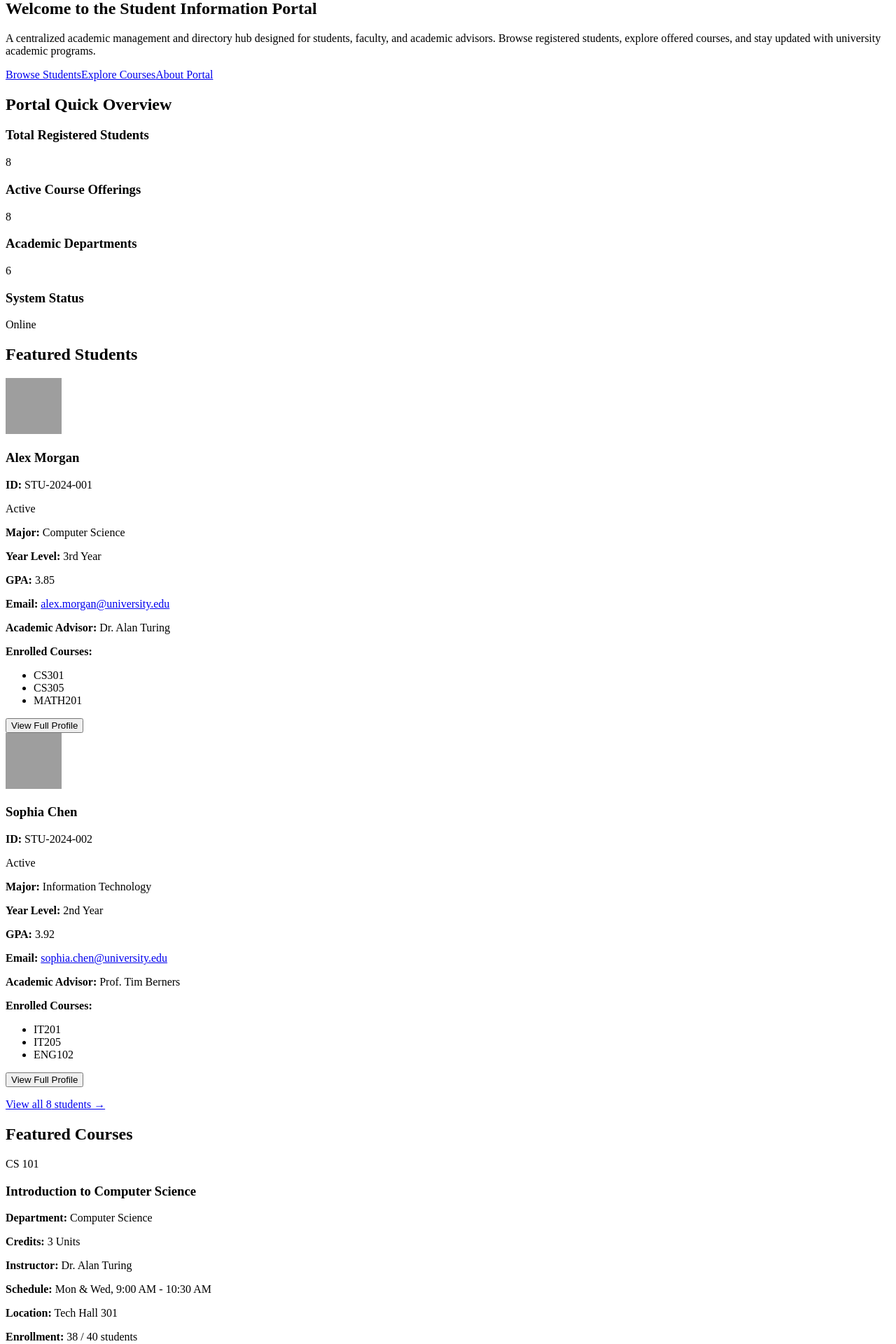
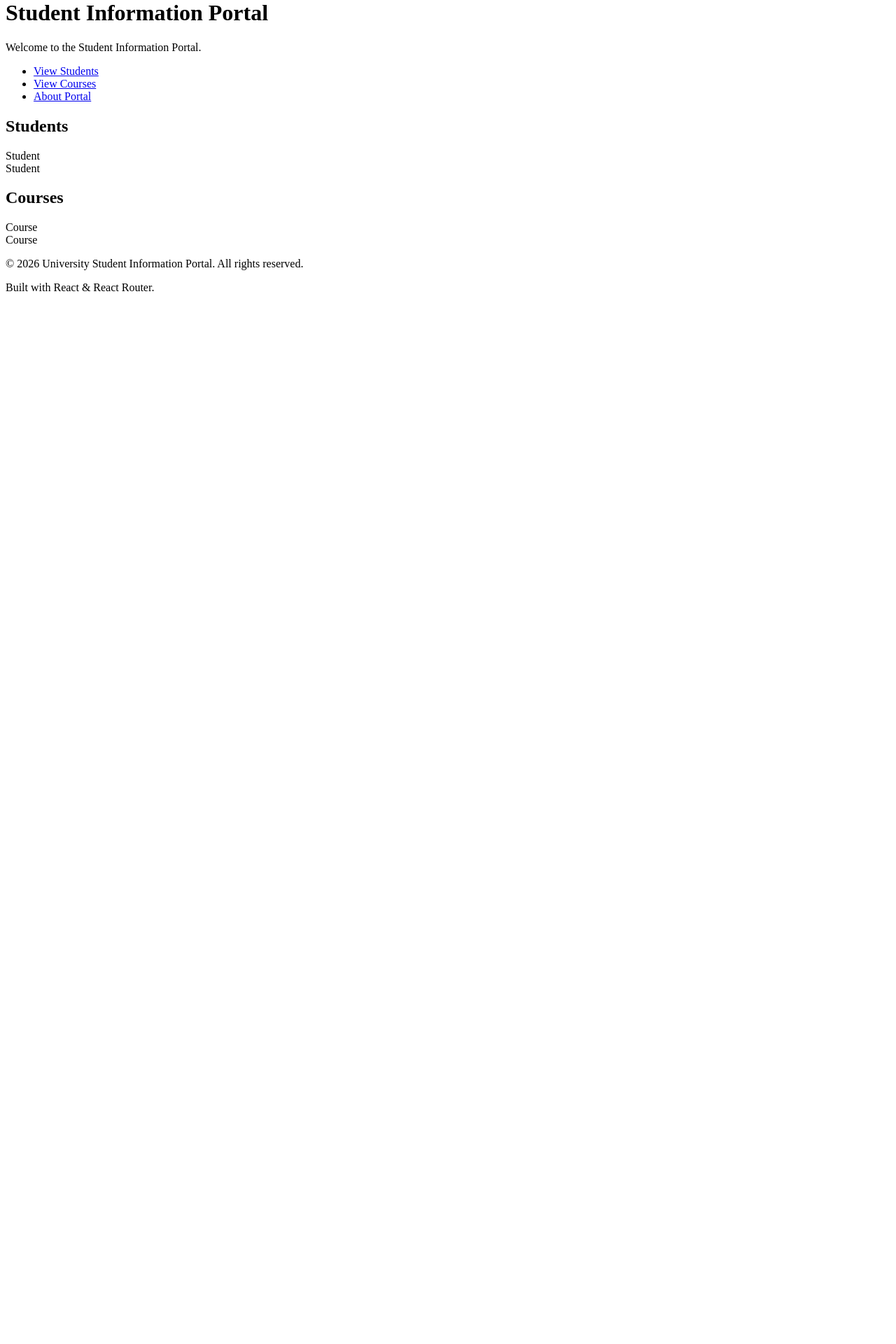
Before and after one commit to marynethluna/student-information-portal, a React (Vite) app: page / in a window 1280 px wide. Shown: the part 160-2080 px from the top of the page at 70% size. After the commit the page ends 800 px from the top, so only its background shows below. Built offline with nearby package versions, Linux system fonts and the light colour scheme; grey boxes are pictures that could not be loaded.

Commit message:
refactor: simplify StudentCard and CourseCard to display Student and Course labels on no-style branch

```diff
--- a/src/components/CourseCard.jsx
+++ b/src/components/CourseCard.jsx
@@ -1,37 +1,10 @@
 import React from 'react';
 
-function CourseCard({ course, onSelect }) {
-  if (!course) return null;
-
+function CourseCard() {
   return (
-    <article className="course-card" id={`course-${course.id}`}>
-      <div className="course-card-header">
-        <span className="course-code-badge">{course.code}</span>
-        <h3 className="course-title">{course.title}</h3>
-        <p className="course-department"><strong>Department:</strong> {course.department}</p>
-      </div>
-
-      <div className="course-card-body">
-        <p className="course-credits"><strong>Credits:</strong> {course.credits} Units</p>
-        <p className="course-instructor"><strong>Instructor:</strong> {course.instructor}</p>
-        <p className="course-schedule"><strong>Schedule:</strong> {course.schedule}</p>
-        <p className="course-room"><strong>Location:</strong> {course.room}</p>
-        <p className="course-enrollment">
-          <strong>Enrollment:</strong> {course.enrolled} / {course.capacity} students
-        </p>
-        <p className="course-description">{course.description}</p>
-      </div>
-
-      <div className="course-card-footer">
-        <button
-          type="button"
-          className="btn btn-secondary"
-          onClick={() => onSelect && onSelect(course)}
-        >
-          View Course Details
-        </button>
-      </div>
-    </article>
+    <div className="course-card">
+      Course
+    </div>
   );
 }
 
--- a/src/components/StudentCard.jsx
+++ b/src/components/StudentCard.jsx
@@ -1,52 +1,10 @@
 import React from 'react';
 
-function StudentCard({ student, onSelect }) {
-  if (!student) return null;
-
+function StudentCard() {
   return (
-    <article className="student-card" id={`student-${student.id}`}>
-      <div className="student-card-header">
-        <img
-          src={student.avatar}
-          alt={`Profile portrait of ${student.name}`}
-          className="student-avatar"
-          width="80"
-          height="80"
-        />
-        <div className="student-header-info">
-          <h3 className="student-name">{student.name}</h3>
-          <p className="student-id"><strong>ID:</strong> {student.id}</p>
-          <span className="student-status-badge">{student.status}</span>
-        </div>
-      </div>
-
-      <div className="student-card-body">
-        <p className="student-major"><strong>Major:</strong> {student.major}</p>
-        <p className="student-year"><strong>Year Level:</strong> {student.year}</p>
-        <p className="student-gpa"><strong>GPA:</strong> {student.gpa.toFixed(2)}</p>
-        <p className="student-email"><strong>Email:</strong> <a href={`mailto:${student.email}`}>{student.email}</a></p>
-        <p className="student-advisor"><strong>Academic Advisor:</strong> {student.advisor}</p>
-
-        <div className="student-courses">
-          <strong>Enrolled Courses:</strong>
-          <ul>
-            {student.enrolledCourses.map((code) => (
-              <li key={code}>{code}</li>
-            ))}
-          </ul>
-        </div>
-      </div>
-
-      <div className="student-card-footer">
-        <button
-          type="button"
-          className="btn btn-primary"
-          onClick={() => onSelect && onSelect(student)}
-        >
-          View Full Profile
-        </button>
-      </div>
-    </article>
+    <div className="student-card">
+      Student
+    </div>
   );
 }
 
--- a/src/pages/Courses.jsx
+++ b/src/pages/Courses.jsx
@@ -1,25 +1,20 @@
-import React, { useState } from 'react';
-import { coursesData } from '../data/coursesData';
+import React from 'react';
 import CourseCard from '../components/CourseCard';
 
 function Courses() {
-  const [courses] = useState(coursesData);
-
   return (
     <main className="page-content courses-page">
       <header className="page-header">
-        <h1>Course Catalog</h1>
-        <p>Explore current academic course offerings, instructors, credits, schedules, and capacity limits.</p>
+        <h1>Courses</h1>
       </header>
 
-      <section className="directory-summary">
-        <p>Showing <strong>{courses.length}</strong> available courses</p>
-      </section>
-
       <section className="cards-grid">
-        {courses.map((course) => (
-          <CourseCard key={course.id} course={course} />
-        ))}
+        <CourseCard />
+        <CourseCard />
+        <CourseCard />
+        <CourseCard />
+        <CourseCard />
+        <CourseCard />
       </section>
     </main>
   );
--- a/src/pages/Home.jsx
+++ b/src/pages/Home.jsx
@@ -1,70 +1,37 @@
 import React from 'react';
 import { Link } from 'react-router-dom';
-import { studentsData } from '../data/studentsData';
-import { coursesData } from '../data/coursesData';
 import StudentCard from '../components/StudentCard';
 import CourseCard from '../components/CourseCard';
 
 function Home() {
-  const featuredStudents = studentsData.slice(0, 2);
-  const featuredCourses = coursesData.slice(0, 2);
-
   return (
     <main className="page-content home-page">
-      <section className="hero-section">
-        <h1>Welcome to the Student Information Portal</h1>
-        <p>
-          A centralized academic management and directory hub designed for students,
-          faculty, and academic advisors. Browse registered students, explore offered courses,
-          and stay updated with university academic programs.
-        </p>
-        <div className="hero-actions">
-          <Link to="/students" className="btn btn-primary">Browse Students</Link>
-          <Link to="/courses" className="btn btn-secondary">Explore Courses</Link>
-          <Link to="/about" className="btn btn-outline">About Portal</Link>
-        </div>
-      </section>
+      <header className="page-header">
+        <h1>Student Information Portal</h1>
+        <p>Welcome to the Student Information Portal.</p>
+        <nav>
+          <ul>
+            <li><Link to="/students">View Students</Link></li>
+            <li><Link to="/courses">View Courses</Link></li>
+            <li><Link to="/about">About Portal</Link></li>
+          </ul>
+        </nav>
+      </header>
 
-      <section className="portal-overview-section">
-        <h2>Portal Quick Overview</h2>
-        <div className="overview-stats">
-          <div className="stat-card">
-            <h3>Total Registered Students</h3>
-            <p className="stat-number">{studentsData.length}</p>
-          </div>
-          <div className="stat-card">
-            <h3>Active Course Offerings</h3>
-            <p className="stat-number">{coursesData.length}</p>
-          </div>
-          <div className="stat-card">
-            <h3>Academic Departments</h3>
-            <p className="stat-number">6</p>
-          </div>
-          <div className="stat-card">
-            <h3>System Status</h3>
-            <p className="stat-number">Online</p>
-          </div>
+      <section className="featured-section">
+        <h2>Students</h2>
+        <div className="cards-grid">
+          <StudentCard />
+          <StudentCard />
         </div>
       </section>
 
       <section className="featured-section">
-        <h2>Featured Students</h2>
+        <h2>Courses</h2>
         <div className="cards-grid">
-          {featuredStudents.map((student) => (
-            <StudentCard key={student.id} student={student} />
-          ))}
+          <CourseCard />
+          <CourseCard />
         </div>
-        <p><Link to="/students">View all {studentsData.length} students &rarr;</Link></p>
-      </section>
-
-      <section className="featured-section">
-        <h2>Featured Courses</h2>
-        <div className="cards-grid">
-          {featuredCourses.map((course) => (
-            <CourseCard key={course.id} course={course} />
-          ))}
-        </div>
-        <p><Link to="/courses">View all {coursesData.length} courses &rarr;</Link></p>
       </section>
     </main>
   );
--- a/src/pages/Students.jsx
+++ b/src/pages/Students.jsx
@@ -1,25 +1,20 @@
-import React, { useState } from 'react';
-import { studentsData } from '../data/studentsData';
+import React from 'react';
 import StudentCard from '../components/StudentCard';
 
 function Students() {
-  const [students] = useState(studentsData);
-
   return (
     <main className="page-content students-page">
       <header className="page-header">
-        <h1>Student Directory</h1>
-        <p>Browse through registered students, review their academic majors, GPA, and enrolled courses.</p>
+        <h1>Students</h1>
       </header>
 
-      <section className="directory-summary">
-        <p>Showing <strong>{students.length}</strong> registered students</p>
-      </section>
-
       <section className="cards-grid">
-        {students.map((student) => (
-          <StudentCard key={student.id} student={student} />
-        ))}
+        <StudentCard />
+        <StudentCard />
+        <StudentCard />
+        <StudentCard />
+        <StudentCard />
+        <StudentCard />
       </section>
     </main>
   );
```
